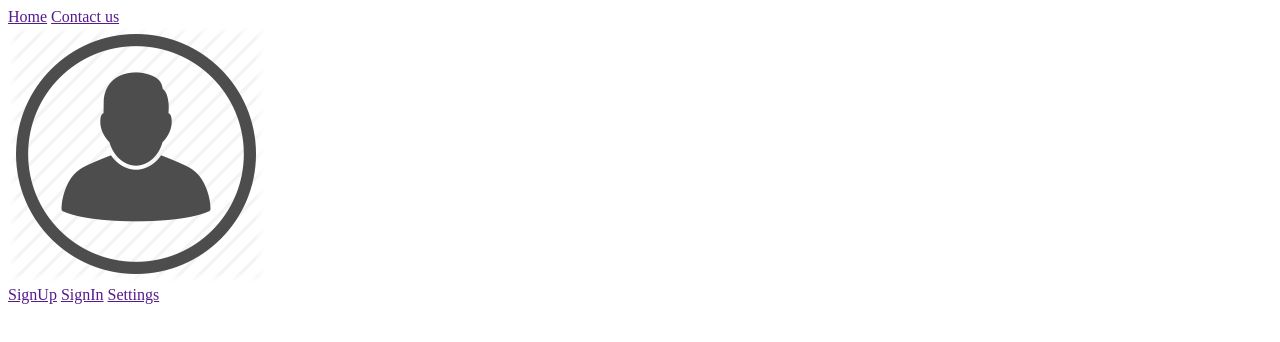
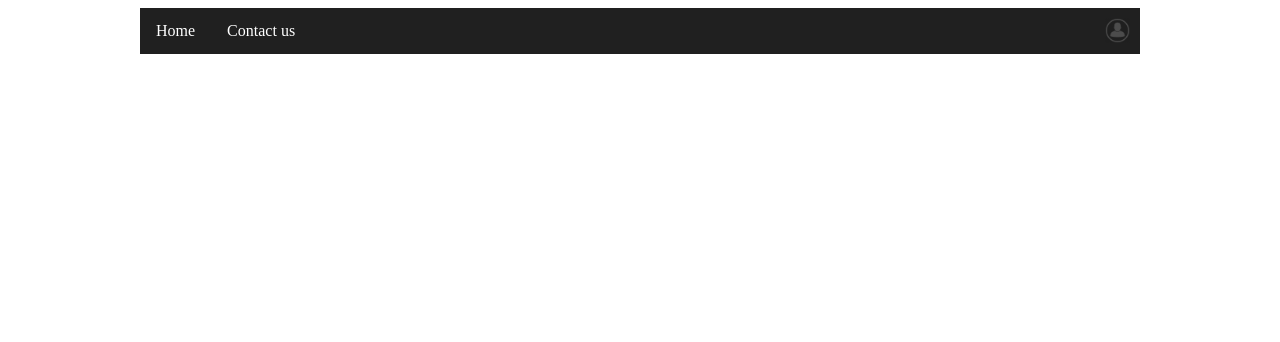
Before and after one commit to mohan-ag/Learner, a plain HTML site: page nav.html in a window 1280 px wide. Drawn offline with Linux system fonts and the light colour scheme.

Commit message:
nav completed

```diff
--- a/nav.html
+++ b/nav.html
@@ -5,19 +5,72 @@
 		<title>Haveli</title>
 		<link rel="shortcut icon" href="image/mait.png">
 		<style type="text/css">
+			#pagewrapper{
+				width : 1000px;
+				margin-left: auto;
+				margin-right: auto;
+			}
+			#nav{
+				background-color: #202020;
+				overflow: hidden;
+			}
+			.nav-link1{
+				float:left;
+				padding: 14px 16px;
+				text-align: center;
+				color: white;
+				text-decoration: none;
+			}
+			.nav-link1:hover{
+				background-color: #00A100;
+				color: black;
+			}
+			#acc-icon{
+				height:25px;
+				width: 25px;
+
+			}
+			#dropdown{
+				float:right;
+				margin-right: 10px;
+				margin-top: 10px;
+			}
+			.dropdown-content{
+				z-index: 1;
+				position: absolute;
+				display: none;
+				box-shadow: 0px 8px 16px 0px rgba(0,0,0,0.2);
+				text-align: right;
+			}
+			.nav-link{
+				display: block;
+				color: black;
+				background-color: #EEEEEE;
+				padding: 14px 16px;
+				margin-left: -120px;
+			}
+			#dropdown:hover .dropdown-content{
+				display: block;
+			}
+			#dropdown:hover .icon{
+				background-color: #00A100;
+			}
+			.nav-link:hover{
+				background-color: #00A100;
+			}
 		</style>
 	</head>
 	<body>
 		<div id="pagewrapper">
 			<div id="nav">
-				<a href="">Home</a>
-				<a href="">Contact us</a>
+				<a class="nav-link1" href="">Home</a>
+				<a class="nav-link1" href="">Contact us</a>
 				<div id="dropdown">
-					<a href=""><img src="image/account.png"></a>
-					<div id="dropdown-content">
-						<a href="">SignUp</a>
-						<a href="">SignIn</a>
-						<a href="">Settings</a>
+					<div class="icon"><img id="acc-icon" src="image/account.png"></div>
+					<div class="dropdown-content">
+						<a class="nav-link" href="">SignUp</a>
+						<a class="nav-link" href="">SignIn</a>
+						<a class="nav-link" href="">Settings And More</a>
 					</div>
 				</div>
 			</div>
```
